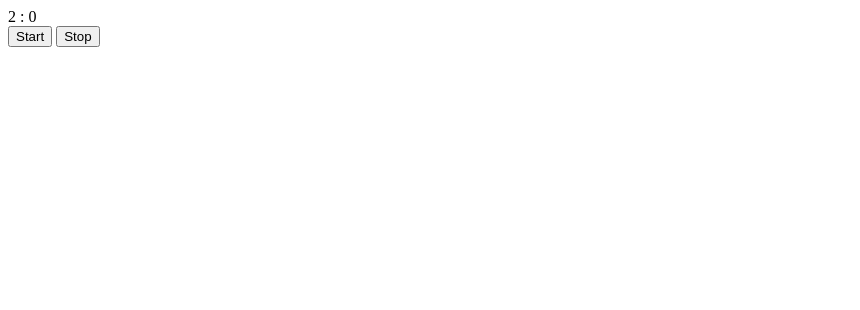
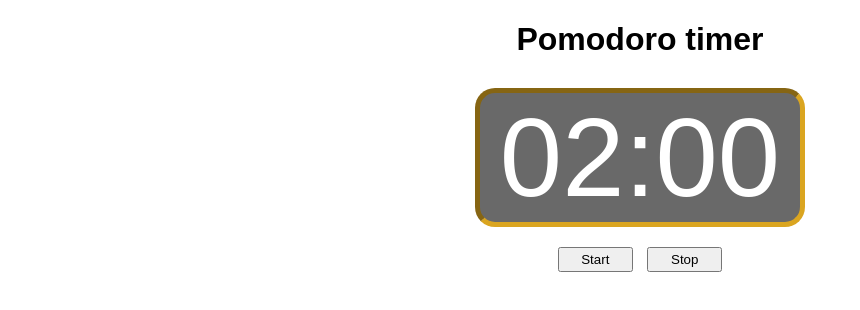
Before and after one commit to GAudrey/the-pomodoro-timer, a plain HTML site: page index.html in a window 1280 px wide. Shown: the whole page, without its empty margins (0-860 px from the left). Drawn offline with Linux system fonts and the light colour scheme.

Commit message:
basic css

```diff
--- a/index.html
+++ b/index.html
@@ -7,10 +7,15 @@
     <link rel="stylesheet" href="./style.css" />
 </head>
 <body>
+    <header>
+        <h1>Pomodoro timer</h1>
+    </header>
     <main>
         <section id="pomodoro-timer"></section>
-        <button id="startBtn" type="button">Start</button>
-        <button id="stopBtn" type="button">Stop</button>
+        <div>
+            <button id="startBtn" type="button">Start</button>
+            <button id="stopBtn" type="button">Stop</button>
+        </div>
     </main>
     <script type="text/javascript" src="./script.js"></script>
 </body>
--- a/script.js
+++ b/script.js
@@ -1,35 +1,28 @@
-let pomodoro = document.getElementById('pomodoro-timer');
+const pomodoro = document.getElementById('pomodoro-timer');
 
 let sec = 120;
 let min = Math.floor((sec/60));
 let displaySec = sec%60;
-let interval;
-let startBtnClicked = true;
-
-pomodoro.textContent = `${min} : ${displaySec}`;
 
 function displayTime(){
     if (displaySec < 10){
-        pomodoro.textContent = `${min} : 0${displaySec}`;
-        console.log("sec < 10")
+        pomodoro.textContent = `${min}:0${displaySec}`;
         if (min < 10 && displaySec < 10){
-            pomodoro.textContent = `0${min} : 0${displaySec}`;
-            console.log("< 10 min and sec")
+            pomodoro.textContent = `0${min}:0${displaySec}`;
         }
     }
     else if (min < 10){
-        pomodoro.textContent = `0${min} : ${displaySec}`;
-        console.log("min < 10")
+        pomodoro.textContent = `0${min}:${displaySec}`;
         if (min < 10 && displaySec < 10){
-            pomodoro.textContent = `0${min} : 0${displaySec}`;
-            console.log("< 10 min and sec")
+            pomodoro.textContent = `0${min}:0${displaySec}`;
         }
     }
     else{
-        pomodoro.textContent = `${min} : ${displaySec}`;
-        console.log("tout baigne")
+        pomodoro.textContent = `${min}:${displaySec}`;
     }
 }
+
+displayTime()
 
 function startTimer() {
     min = Math.floor((sec/60));
@@ -41,9 +34,13 @@ function startTimer() {
     }
 }
 
+let interval;
+
 function stopTimer(){
     clearInterval(interval)
 }
+
+let startBtnClicked = true;
 
 startBtn.addEventListener('click', () =>{
     if (startBtnClicked == true){
--- a/style.css
+++ b/style.css
@@ -0,0 +1,40 @@
+body{
+    font-family: sans-serif;
+}
+
+header{
+    text-align: center;
+    margin-bottom: 30px;
+}
+
+h1{
+    margin-bottom: 10px;
+}
+
+main{
+    display: flex;
+    align-items: center;
+    flex-direction: column;
+}
+
+section{
+    background-color: dimgray;
+    padding: 0px 20px 0px 20px;
+    border-radius: 20px;
+    border: 5px inset goldenrod;
+    font-size: 7rem;
+    color: white;
+}
+
+div{
+    margin-top: 20px;
+}
+
+button{
+    width: 75px;
+    height: 25px;
+}
+
+button:first-child{
+    margin-right: 10px;
+}
```
